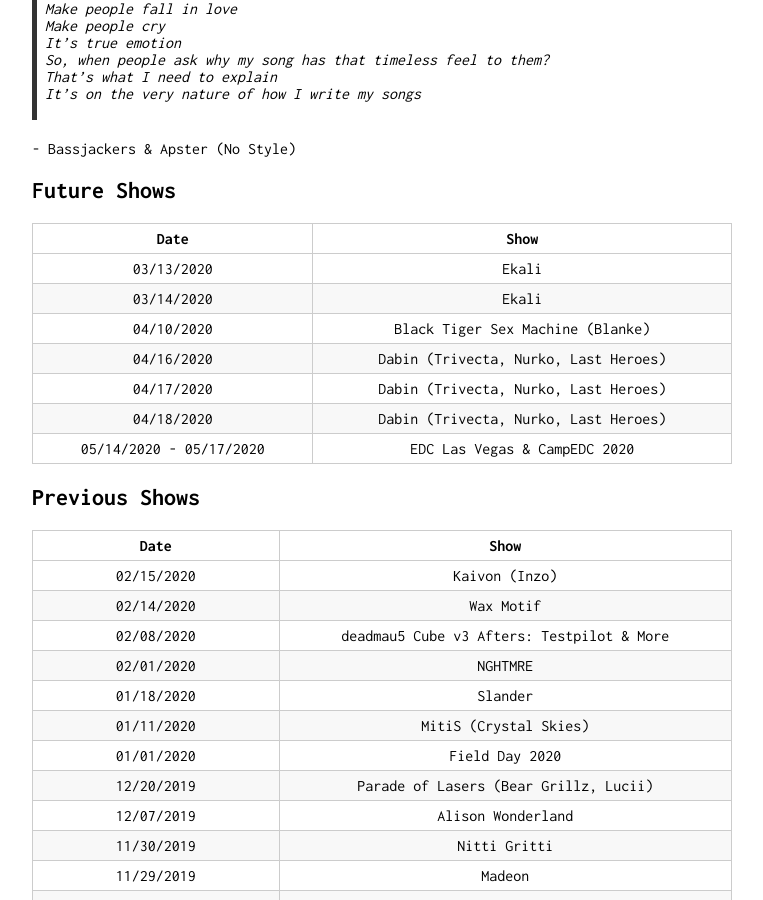
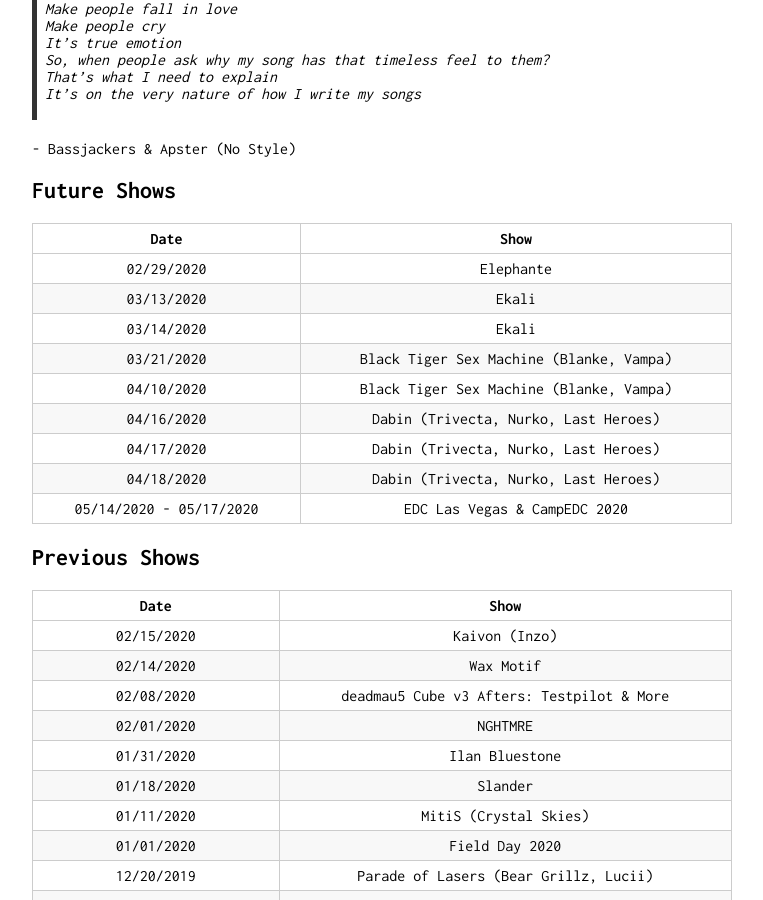
Before and after one commit to mksavic/mksavic.github.io, a Jekyll site: the page built from edm.md, in a window 1280 px wide and 900 px high, scrolled down 255 px. Shown: the whole window, without its empty margins (258-1021 px from the left). Built offline with Jekyll 4.4.1, drawn with Linux system fonts in a browser that asks for light colours; our own code applies the rules of GitHub Pages for plain Markdown files.

Commit message:
update edm.md

```diff
--- a/edm.md
+++ b/edm.md
@@ -21,9 +21,11 @@ is_contact: true
 
 |          Date           |                      Show                      |
 |:-----------------------:|:----------------------------------------------:|
+|       02/29/2020        |                   Elephante                    |
 |       03/13/2020        |                     Ekali                      |
 |       03/14/2020        |                     Ekali                      |
-|       04/10/2020        |        Black Tiger Sex Machine (Blanke)        |
+|       03/21/2020        |    Black Tiger Sex Machine (Blanke, Vampa)     |
+|       04/10/2020        |    Black Tiger Sex Machine (Blanke, Vampa)     |
 |       04/16/2020        |      Dabin (Trivecta, Nurko, Last Heroes)      |
 |       04/17/2020        |      Dabin (Trivecta, Nurko, Last Heroes)      |
 |       04/18/2020        |      Dabin (Trivecta, Nurko, Last Heroes)      |
@@ -37,6 +39,7 @@ is_contact: true
 |       02/14/2020        |                   Wax Motif                    |
 |       02/08/2020        |   deadmau5 Cube v3 Afters: Testpilot & More    |
 |       02/01/2020        |                    NGHTMRE                     |
+|       01/31/2020        |                 Ilan Bluestone                 |
 |       01/18/2020        |                    Slander                     |
 |       01/11/2020        |             MitiS (Crystal Skies)              |
 |       01/01/2020        |                 Field Day 2020                 |
```
